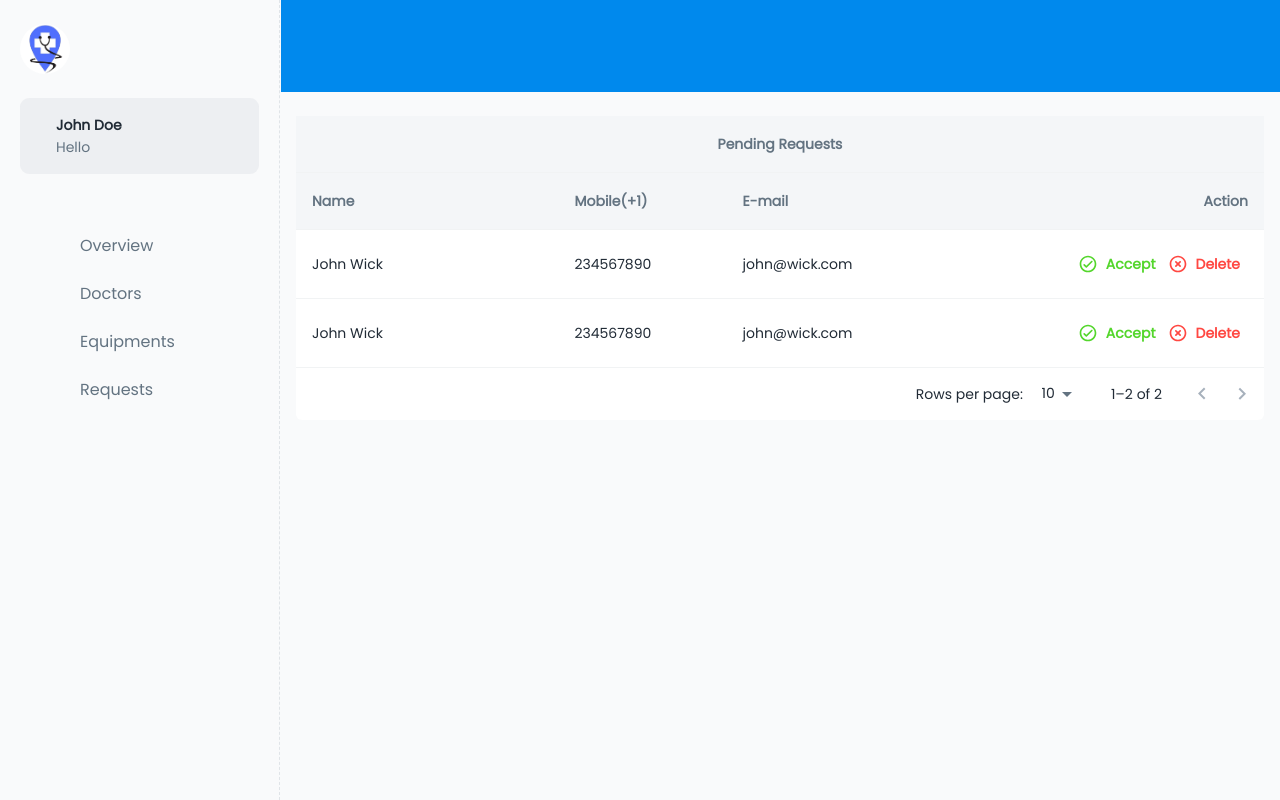
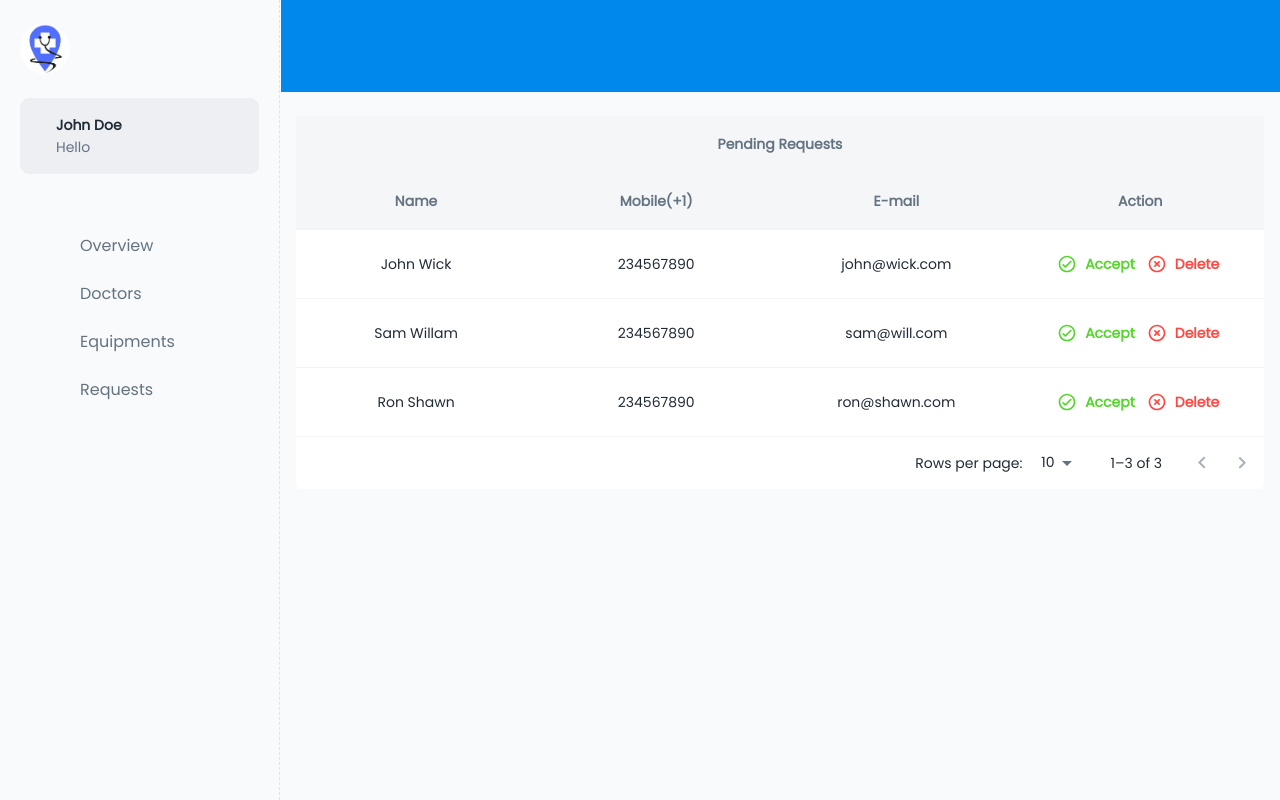
Before and after one commit to DhruvPatel96/walkineasy, a React (Create React App) app: page /clinic/dashboard/requests in a window 1280 px wide. Built offline with nearby package versions, Linux system fonts and the light colour scheme; some icons are missing.

Commit message:
Docter & request page

```diff
--- a/src/pages/clinic/dashboard/Doctors.tsx
+++ b/src/pages/clinic/dashboard/Doctors.tsx
@@ -16,20 +16,14 @@ interface Column {
 	id: 'name' | 'designation' | 'action';
 	label: string;
 	minWidth?: number;
-	align?: 'right';
+	align?: 'center';
 	format?: (value: number) => string;
 }
 
 const columns: readonly Column[] = [
-	{ id: 'name', label: 'Name', minWidth: 170 },
-	{ id: 'designation', label: 'Designation', minWidth: 100 },
-	{
-		id: 'action',
-		label: 'Action',
-		minWidth: 170,
-		align: 'right',
-		format: (value: number) => value.toLocaleString('en-US'),
-	},
+	{ id: 'name', label: 'Name', minWidth: 200, align:'center' },
+	{ id: 'designation', label: 'Designation', minWidth: 200, align:'center' },
+	{ id: 'action', label: 'Action', minWidth: 200, align:'center'},
 ];
 
 interface Data {
--- a/src/pages/clinic/dashboard/Requests.tsx
+++ b/src/pages/clinic/dashboard/Requests.tsx
@@ -17,21 +17,15 @@ interface Column {
 	id: 'name' | 'phone' | 'email'| 'action';
 	label: string;
 	minWidth?: number;
-	align?: 'right';
+	align?: 'center';
 	format?: (value: number) => string;
 }
 
 const columns: readonly Column[] = [
-	{ id: 'name', label: 'Name', minWidth: 170 },
-	{ id: 'phone', label: 'Mobile(+1)', minWidth: 100 },
-	{ id: 'email', label: 'E-mail', minWidth: 100 },
-	{
-		id: 'action',
-		label: 'Action',
-		minWidth: 170,
-		align: 'right',
-		format: (value: number) => value.toLocaleString('en-US'),
-	},
+	{ id: 'name', label: 'Name', minWidth: 200, align:'center' },
+	{ id: 'phone', label: 'Mobile(+1)', minWidth: 200, align:'center' },
+	{ id: 'email', label: 'E-mail', minWidth: 200, align:'center' },
+	{ id: 'action', label: 'Action', minWidth: 200, align:'center'},
 ];
 
 interface Data {
@@ -52,8 +46,8 @@ function createData(
 
 const rows = [
 	createData('John Wick', 234567890, 'john@wick.com',true),
-	createData('John Wick', 234567890, 'john@wick.com',true),
-
+	createData('Sam Willam', 234567890, 'sam@will.com',true),
+	createData('Ron Shawn', 234567890, 'ron@shawn.com',true),
 ];
 export default function ColumnGroupingTable() {
 	const [page, setPage] = React.useState(0);
```
